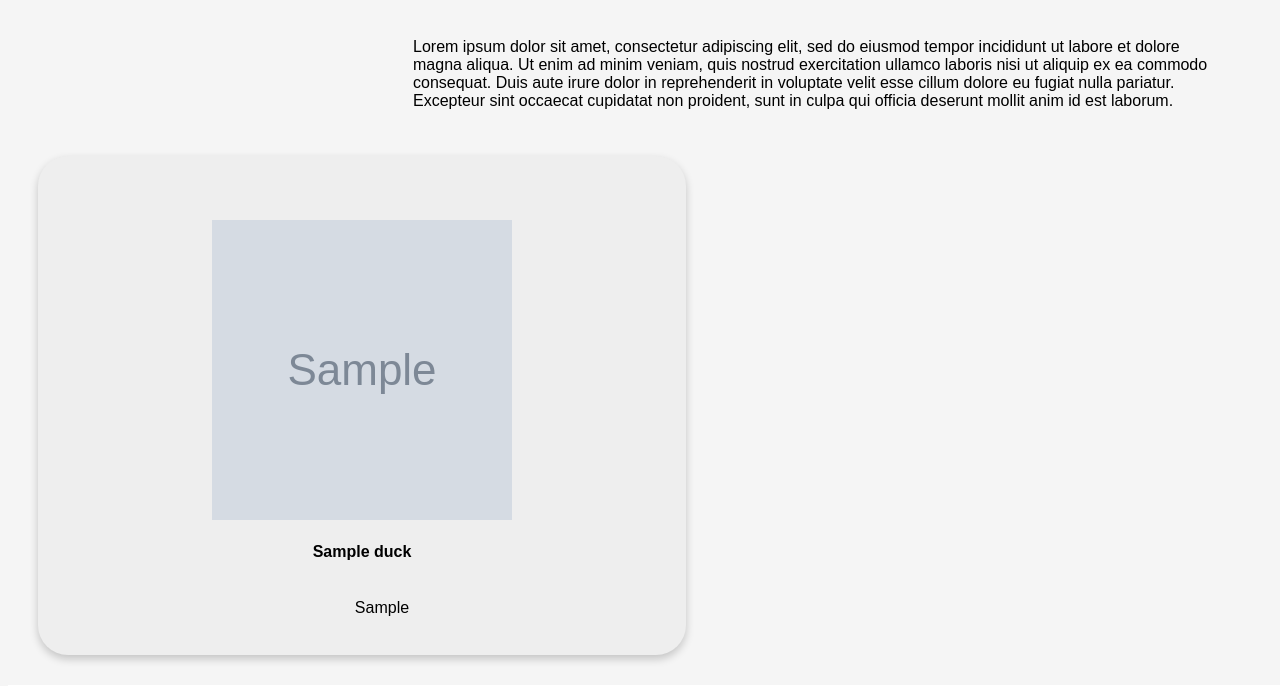
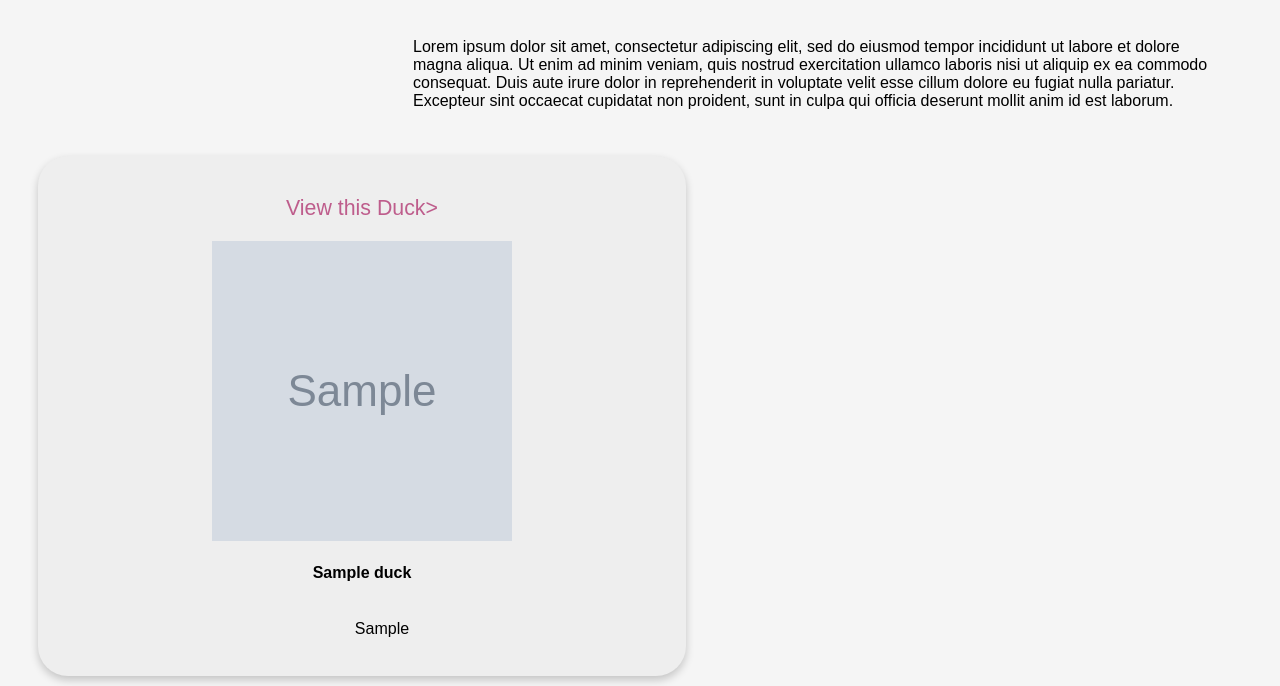
Before and after one commit to nic-gdes/create-a-duck-directory-DarbySumner, a PHP site: page / in a window 1280 px wide; the page is wider, and only the part inside the window is pictured. Shown: the part 291-977 px from the top of that part. Run offline with PHP 8.4, Linux system fonts and the light colour scheme; tables that the repository leaves empty or names only in its code hold one stand-in row (values such as "Sample post"); grey boxes marked "Sample" are stand-in pictures; data that the repository does not hold is empty.

Commit message:
trying to fix the href error...

```diff
--- a/index.php
+++ b/index.php
@@ -38,7 +38,7 @@
     <div class="card">
 
         <div>
-            <a href='./profile.php'id= <?php echo $duck["id"]?>View this Duck></a>
+            <a href='./profile.php'id="<?php echo $duck["id"]?>">View this Duck></a>
         </div>
 
             <img src="<?php echo $duck["img_src"]; ?>" alt="duck1" width="300px" height="300px">
```
Also changed, not shown: profile.php (+8 -0 lines).
